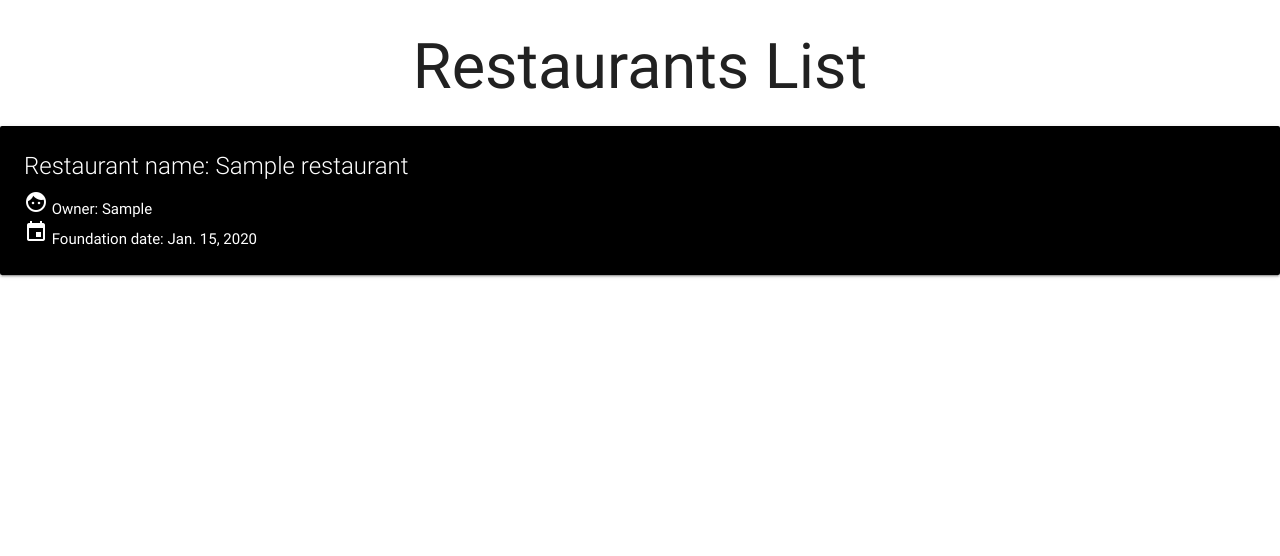
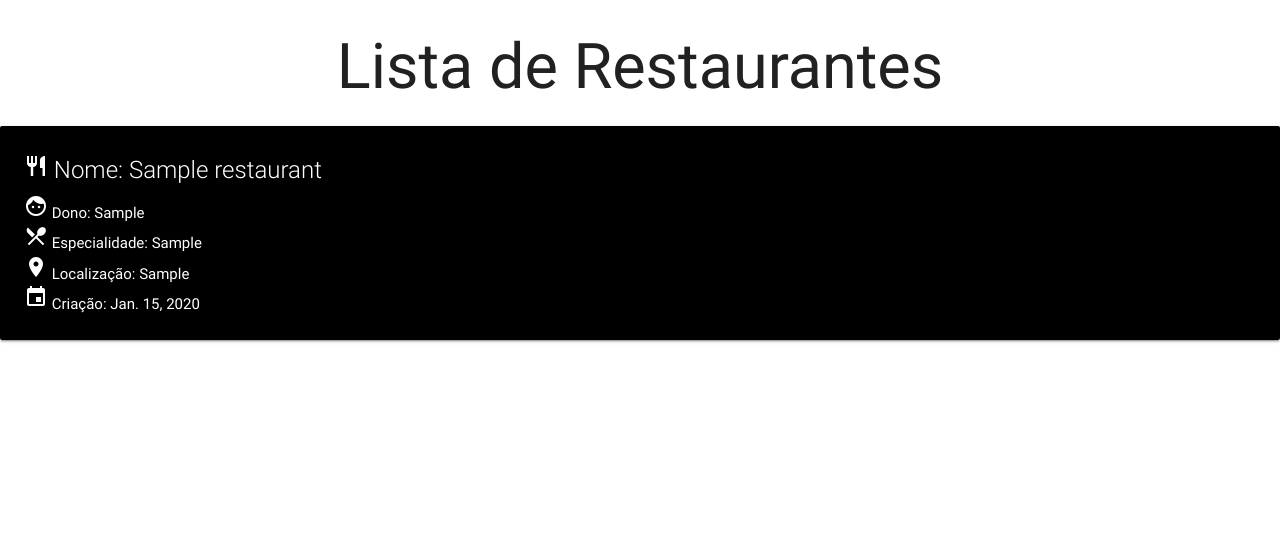
Before and after one commit to SilvaEmerson/DjangoDemo, a Django app: page / in a window 1280 px wide. Shown: the top 556 px of the page. Run offline with Django 3.2, Linux system fonts and the light colour scheme; tables that the repository leaves empty hold one stand-in row (values such as "Sample post"); some libraries are stand-ins or nearby versions.

Commit message:
Edit restaurants template

```diff
--- a/restaurantes/models.py
+++ b/restaurantes/models.py
@@ -7,6 +7,7 @@ class Restaurant(models.Model):
 	"""docstring for Restaurant"""
 	owner = models.CharField(max_length=200)
 	name = models.CharField(max_length=200)
+	adress = models.CharField(max_length=200)
 	speciality = models.CharField(max_length=200)
 	fund_date = models.DateField(
 		blank=True, null=True)
--- a/restaurantes/templates/restaurantes/rests_list.html
+++ b/restaurantes/templates/restaurantes/rests_list.html
@@ -17,16 +17,18 @@
 	<body>
 		<div class="header center">
 			<h1>
-				Restaurants List
+				Lista de Restaurantes
 			</h1>
 		</div>
 
 		{% for restaurant in restaurants %}
 			<div class="card black">
 				<div class="card-content white-text">
-				<span class="card-title"> Restaurant name: {{ restaurant }} </span>
-				<p><i class="material-icons">face</i> Owner: {{ restaurant.owner|linebreaksbr}} </p>
-				<p> <i class="material-icons">event</i> Foundation date: {{ restaurant.fund_date}} </p>
+				<span class="card-title"><i class="material-icons">restaurant</i> Nome: {{ restaurant }} </span>
+				<p><i class="material-icons">face</i> Dono: {{ restaurant.owner|linebreaksbr}} </p>
+				<p><i class="material-icons">restaurant_menu</i> Especialidade: {{restaurant.speciality }} </p>
+				<p><i class="material-icons">location_on</i> Localização: {{restaurant.adress}} </p>
+				<p> <i class="material-icons">event</i> Criação: {{ restaurant.fund_date}} </p>
 				</div>
 			</div>
 		{% endfor %}
```
Also changed, not shown: restaurantes/migrations/0002_auto_20171020_1719.py (deleted), restaurantes/migrations/0002_auto_20171020_2220.py (added), restaurantes/migrations/0003_auto_20171020_1720.py (deleted).
